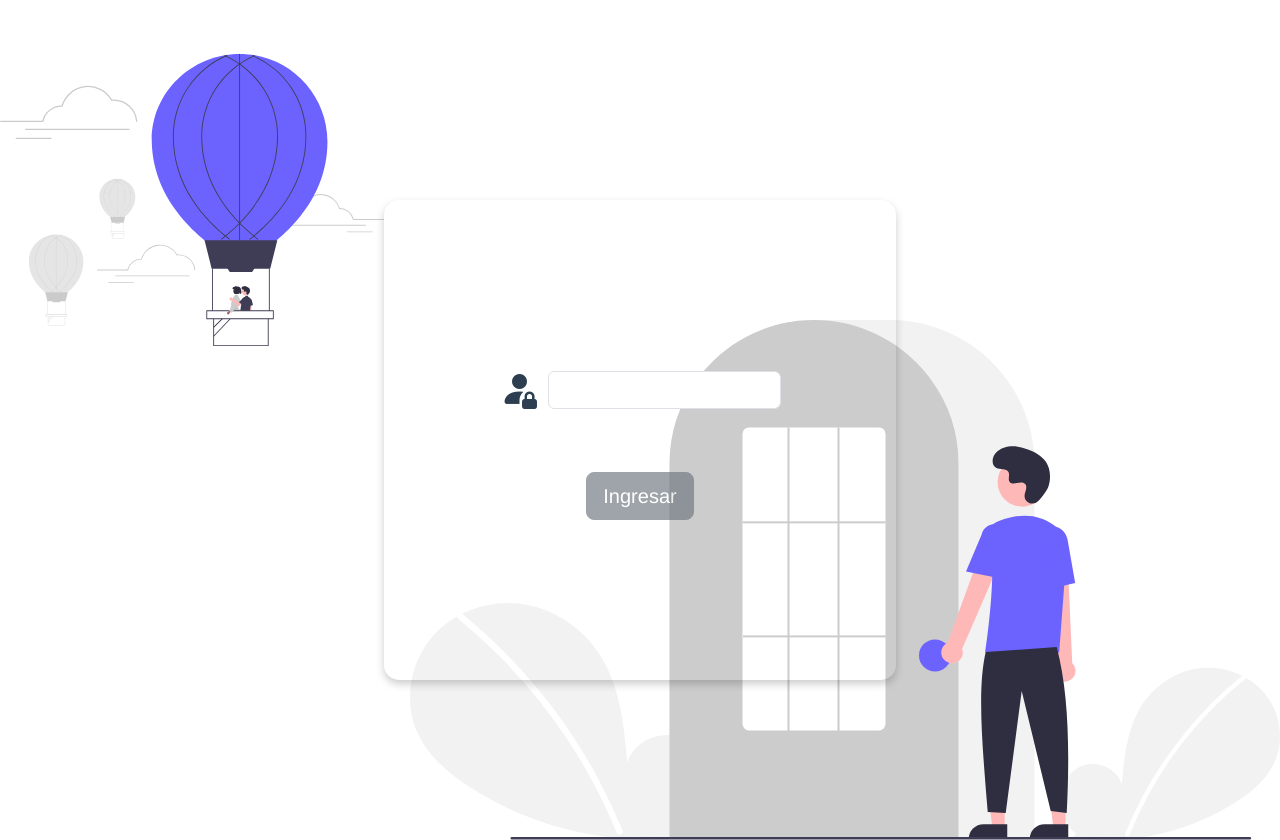
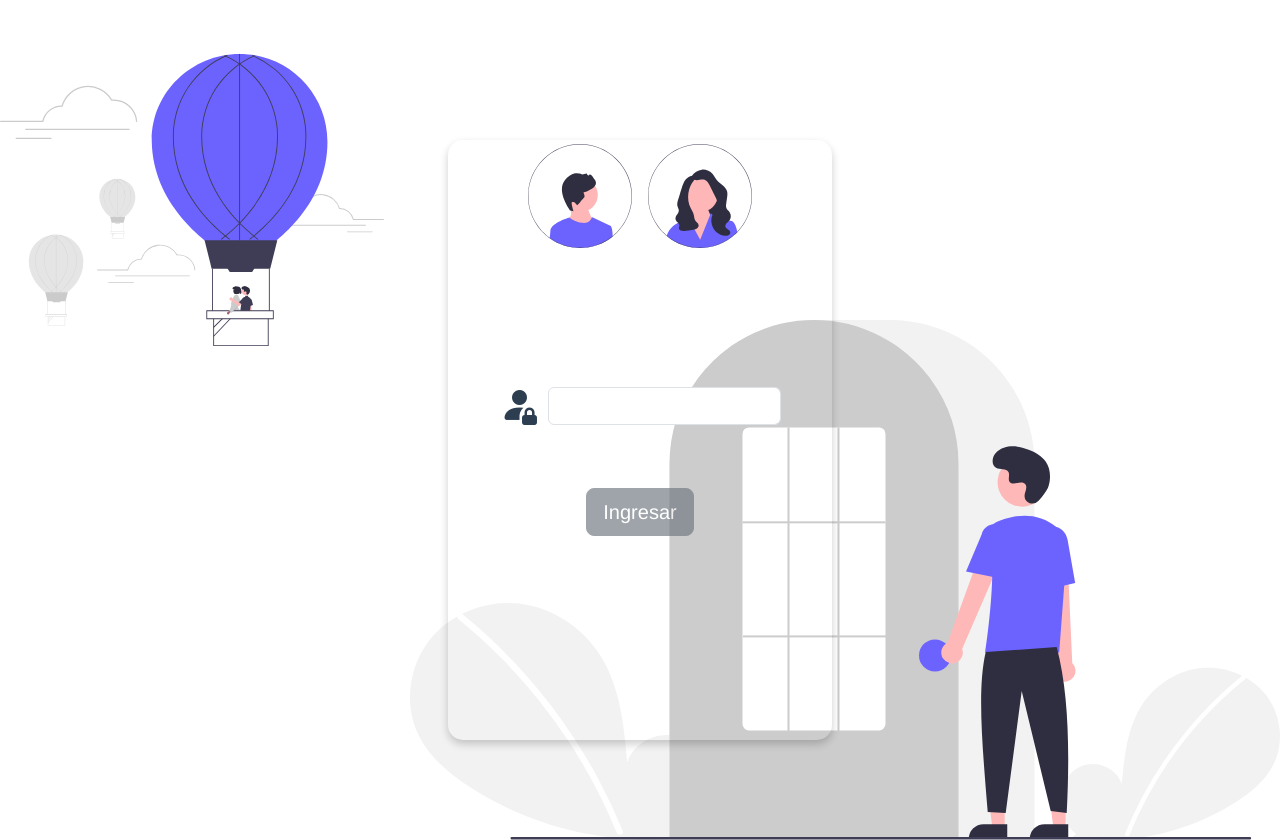
Before and after one commit to Franc0Av/TPLAB32024, a Vue app: page /#/ in a window 1280 px wide. Built offline with nearby package versions, Linux system fonts and the light colour scheme; the HTML template or start-up script is replaced by a standard one.

Commit message:
feat: home and login styles

```diff
--- a/src/views/Home/HomeView.vue
+++ b/src/views/Home/HomeView.vue
@@ -1,6 +1,19 @@
 <template>
+    <NavComponent class="navBar"/>
     <section class="home">
-        <NavComponent />
+        <div>
+            <img src="../../assets/bitcoin.svg" alt="">
+        </div>
+        <div class="texto">
+            <div>
+                <h1>¡Bienvenido a Cryptoexchange!</h1>
+            </div>
+            <div>
+                <p>
+                    Lorem ipsum dolor, sit amet consectetur adipisicing elit. Saepe veniam cupiditate voluptatem sunt tempore sed modi esse? Consequuntur fuga voluptates quasi, quam minus dolorem et eligendi eos asperiores nostrum ipsum?
+                </p>
+            </div>
+        </div>
     </section>
 </template>
 
@@ -19,5 +32,15 @@ export default{
 .home{
     display: flex;
     justify-content: center;
+    margin-top: 60px;
+}
+.navBar{
+    justify-self: center;
+}
+.texto{
+    display: flex;
+    flex-direction: column;
+    align-items: center;
+    width: 40vw;
 }
 </style>
--- a/src/views/Login/LoginView.css
+++ b/src/views/Login/LoginView.css
@@ -3,8 +3,8 @@
     flex-direction: column;
     justify-content: center;
     align-items: center;
-    width: 40vw;
-    height: 60vh;
+    width: 30vw;
+    height: 75vh;
     gap: 1em;
     border-radius: 15px;
     box-shadow: 0px 4px 8px rgba(0, 0, 0, 0.2);
@@ -41,3 +41,23 @@
   background-color: #5753e3;
   color: white;
 }
+
+#imgAvatar{
+  width: 6.5em;
+  height: 6.5em;
+}
+
+.avatar-login {
+  display: flex;
+  flex-direction: row;
+  gap: 1rem;
+  position: relative;
+  top: -200px;
+  height: 1em;
+}
+
+.spinner-login{
+  height: 40px;
+  position: relative;
+  top: 60px;
+}
--- a/src/views/Login/LoginView.vue
+++ b/src/views/Login/LoginView.vue
@@ -1,6 +1,16 @@
 <template>
     <section id="login-box" class="d-flex align-items-center justify-content-center">
         <div class="login">
+            <div>
+                <div class="avatar-login">
+                    <div>
+                        <img id="imgAvatar" src="../../assets/avatar.svg" alt="avatar">
+                    </div>
+                    <div>
+                        <img id="imgAvatar" src="../../assets/femaleavatar.svg" alt="avatar">
+                    </div>
+                </div>
+            </div>
             <div>
                 <InputComponent @validityChanged="setUserValidity" />
             </div>
@@ -13,7 +23,7 @@
             <div v-else>
                 <ButtonComponent btn-class="btn btn-secondary btn-lg" text="Ingresar" disabled/>
             </div>
-            <div v-if="isLoading" class="text-center">
+            <div v-if="isLoading" class="spinner-login">
                 <SpinnerComponent />
             </div>
         </div>
```
Also changed, not shown: src/assets/femaleavatar.svg (added).
